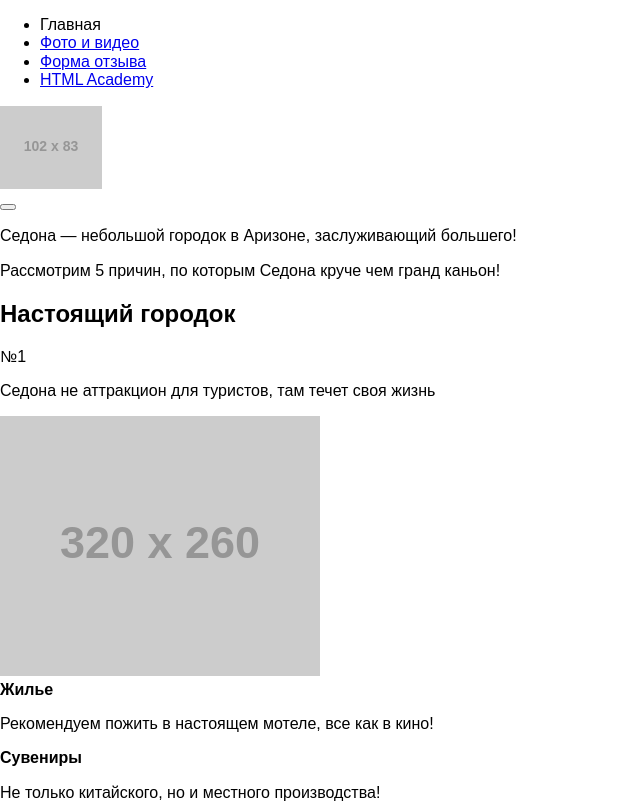
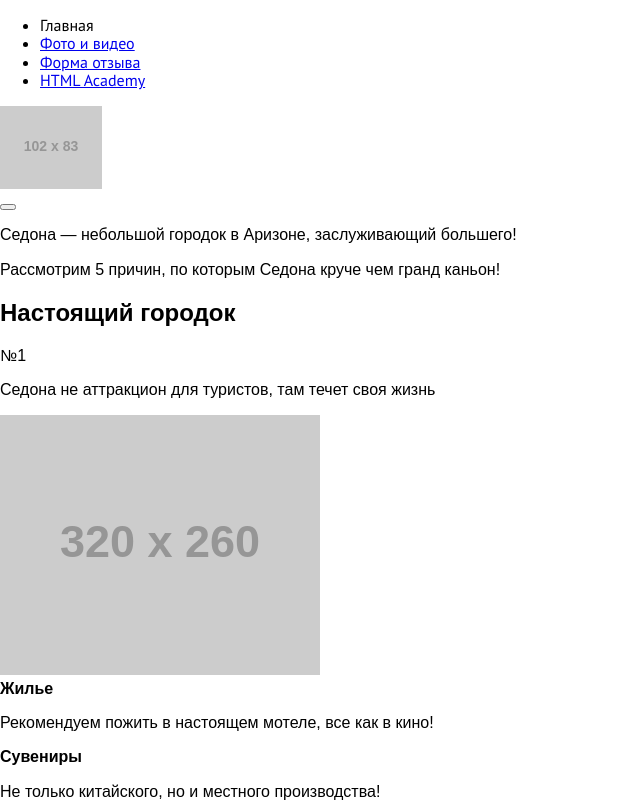
Before and after one commit to cooltolia/202119-sedona, a plain HTML site: page index.html in a window 1280 px wide. Shown: the top 805 px of the page, without its empty margins (0-640 px from the left). Drawn offline with nearby package versions, Linux system fonts and the light colour scheme; files that its build step writes are made by us from their sources; placeholder pictures from the web are drawn by us.

Commit message:
Small fixes

```diff
--- a/sass/blocks/page-header.scss
+++ b/sass/blocks/page-header.scss
@@ -0,0 +1,4 @@
+.page-header {
+  font-family: "PT Sans";
+
+}
--- /dev/null
+++ b/sass/global/fonts.scss
@@ -0,0 +1,15 @@
+@font-face {
+  font-family: "PT Sans";
+  src: url("/fonts/ptsans.woff2") format("woff2"),
+       url("/fonts/ptsans.woff2") format("woff2");
+  font-weight: normal;
+  font-style: normal;
+}
+
+@font-face {
+  font-family: "PT Sans";
+  src: url("/fonts/ptsansbold.woff2") format("woff2");
+  src: url("/fonts/ptsansbold.woff2") format("woff2");
+  font-weight: bold;
+  font-style: normal;
+}
--- a/sass/style.scss
+++ b/sass/style.scss
@@ -1,5 +1,6 @@
 @import "global/normalize.scss";
 @import "variables.scss";
+@import "global/fonts.scss";
 
 
 // common blocks
```
